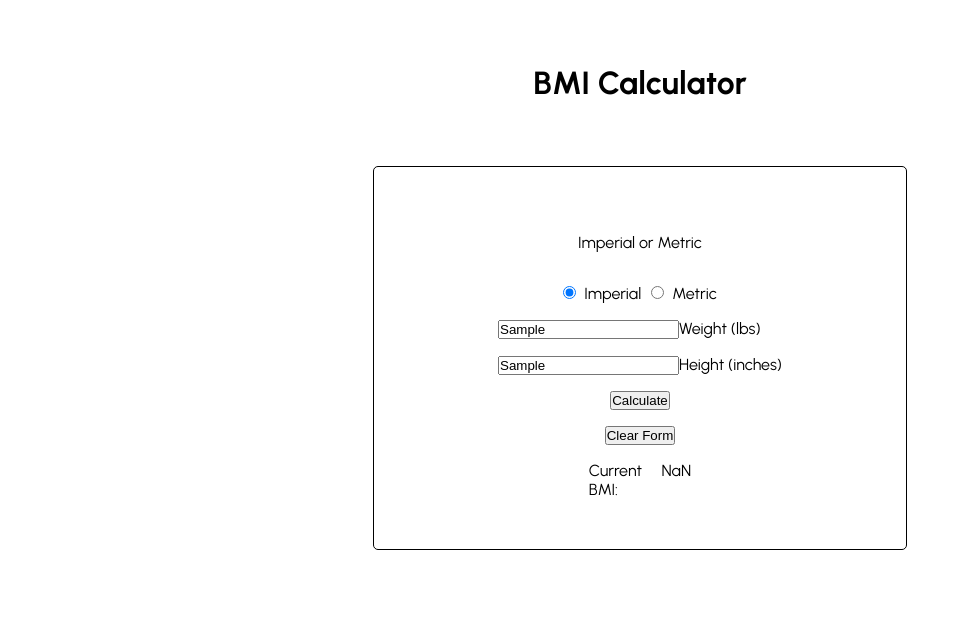
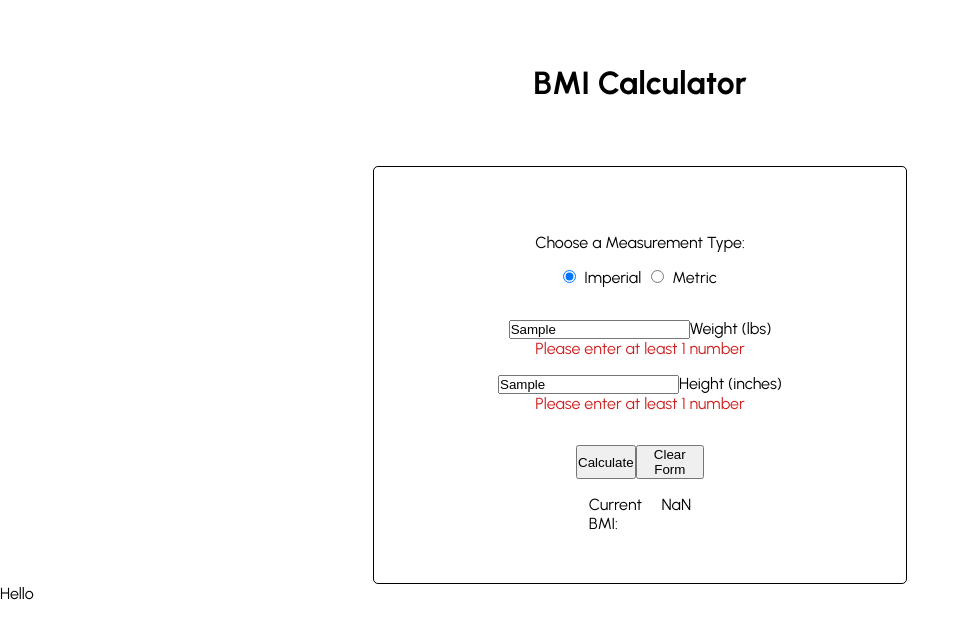
Before and after one commit to sarahspr/fitness-app, a React (Create React App) app in the folder frontend/: page / in a window 1280 px wide. Both pictures are taken after typing "Sample", "Sample" into the empty fields and a click on the button "Calculate". Shown: the top 638 px of the page, without its empty margins (0-969 px from the left). Built offline with nearby package versions, Linux system fonts and the light colour scheme.

Commit message:
Completed basic functionality of BMI Calculator.

```diff
--- a/frontend/src/App.scss
+++ b/frontend/src/App.scss
@@ -39,7 +39,13 @@
       }
     }
   }
+  .btn-container {
+    width: 25%;
+  }
   .bmi-calculation-container {
     width: 20%;
   }
+  .error {
+    color: $red;
+  }
 }
--- a/frontend/src/App.js
+++ b/frontend/src/BmiCalculator.js
@@ -1,12 +1,48 @@
 import React, { useState } from 'react';
 import './App.scss';
 
-function App() {
+function BmiCalculator() {
+
   const [formData, setFormData] = useState({
     measurementType: 'imperial',
     weight: '',
     height: ''
   });
+
+  const [validWeightInput, setValidWeightInput] = useState(true);
+  const [validHeightInput, setValidHeightInput] = useState(true);
+  const validInputRegex = /^[0-9]+$/;
+
+
+  const handleWeightInput = (e) => {
+    e.preventDefault();
+    setFormData({...formData, weight: e.target.value});
+    validateWeightInput(e.target.value);
+  }
+
+  const handleHeightInput = (e) => {
+    e.preventDefault();
+    setFormData({...formData, height: e.target.value});
+    validateHeightInput(e.target.value);
+  }
+
+  const validateWeightInput = (input) => {
+    if(input === ' ' || validInputRegex.test(input) === false) {
+      setValidWeightInput(false);
+    } else {
+      setValidWeightInput(true);
+    }
+    return validWeightInput;
+  }
+
+  const validateHeightInput = (input) => {
+    if(input === ' ' || validInputRegex.test(input) === false) {
+      setValidHeightInput(false);
+    } else {
+      setValidHeightInput(true);
+    }
+    return validHeightInput;
+  }
 
   const [bmiCalculation, setBmiCalculation] = useState(0);
 
@@ -39,9 +75,9 @@ function App() {
       <h1 className="bmi-calculator-title text-center mt-4 mb-4">BMI Calculator</h1>
       <div className="bmi-calculator-container d-flex flex-column align-center border-1">
         <form className="bmi-calculator-form d-flex flex-column align-center">
-            <span className="text-center d-block mt-1 mb-2">Imperial or Metric</span>
+            <span className="text-center d-block mt-1 mb-1">Choose a Measurement Type:</span>
             <div className="input-type d-flex justify-between mb-1">
-              <div className="input-container d-flex align-center">
+              <div className="input-container d-flex align-center mb-1">
                 <label>
                   <input
                   type="radio" id="imperial"
@@ -54,7 +90,7 @@ function App() {
                 </label>
               </div>
 
-              <div className="input-container d-flex align-center">
+              <div className="input-container d-flex align-center mb-1">
                 <label>
                   <input
                   type="radio"
@@ -69,7 +105,7 @@ function App() {
               </div>
             </div>
             <div className={`imperial-input-container mb-1 flex-column ${formData.measurementType === 'metric' ? 'metric' : 'imperial'}`}>
-              <div className="input-container d-flex align-center mb-1">
+              <div className="input-container d-flex flex-column align-center mb-1">
                 <label>
                 <input
                 type="text"
@@ -77,12 +113,13 @@ function App() {
                 name="imperial-weight"
                 value={formData.weight}
                 placeholder="150"
-                onChange={(e) => setFormData({...formData, weight: e.target.value})}
+                onChange={handleWeightInput}
                 />
                 Weight (lbs)
                 </label>
+                <span className={`error ${validWeightInput === true ? 'd-none' : 'd-flex'}`}>Please enter at least 1 number</span>
               </div>
-              <div className="input-container d-flex align-center">
+              <div className="input-container d-flex flex-column align-center">
                 <label>
                 <input
                 type="text"
@@ -90,10 +127,11 @@ function App() {
                 name="imperial-height"
                 placeholder="60"
                 value={formData.height}
-                onChange={(e) => setFormData({...formData, height: e.target.value})}
+                onChange={handleHeightInput}
                 />
                 Height (inches)
                 </label>
+                <span className={`error ${validHeightInput === true ? 'd-none' : 'd-flex'}`}>Please enter at least 1 number</span>
               </div>
             </div>
             <div className={`metric-input-container mb-1 flex-column ${formData.measurementType === 'metric' ? 'metric' : 'imperial'}`}>
@@ -122,8 +160,10 @@ function App() {
                 </label>
               </div>
             </div>
-            <button className={'mb-1'} onClick={handleSubmit}>Calculate</button>
-            <button className={'mb-1'} onClick={clearForm}>Clear Form</button>
+            <div className="btn-container d-flex justify-between mt-1">
+              <button className={'mb-1'} onClick={handleSubmit}>Calculate</button>
+              <button className={'mb-1'} onClick={clearForm}>Clear Form</button>
+            </div>
         </form>
         <div className={`bmi-calculation-container ${bmiCalculation === 0 ? 'd-none' : 'd-flex mx-auto justify-between'}`}>
           <span className='bmi-label'>Current BMI:</span>
@@ -134,4 +174,4 @@ function App() {
   );
 }
 
-export default App;
+export default BmiCalculator;
--- /dev/null
+++ b/frontend/src/BmrCalculator.js
@@ -0,0 +1,10 @@
+import React, { useState } from 'react';
+import './App.scss';
+
+function BmrCalculator() {
+  return (
+    <div>Hello</div>
+  );
+}
+
+export default BmrCalculator;
--- a/frontend/src/_variables.scss
+++ b/frontend/src/_variables.scss
@@ -1,6 +1,8 @@
 /*********
 Colors
 **********/
+
+$red: #cf2020;
 
 /*********
 Margins
--- a/frontend/src/index.js
+++ b/frontend/src/index.js
@@ -1,10 +1,12 @@
 import React from 'react';
 import ReactDOM from 'react-dom';
-import App from './App';
+import BmiCalculator from './BmiCalculator';
+import BmrCalculator from './BmrCalculator';
 
 ReactDOM.render(
   <React.StrictMode>
-    <App />
+    <BmiCalculator />
+    <BmrCalculator />
   </React.StrictMode>,
   document.getElementById('root')
 );
```
